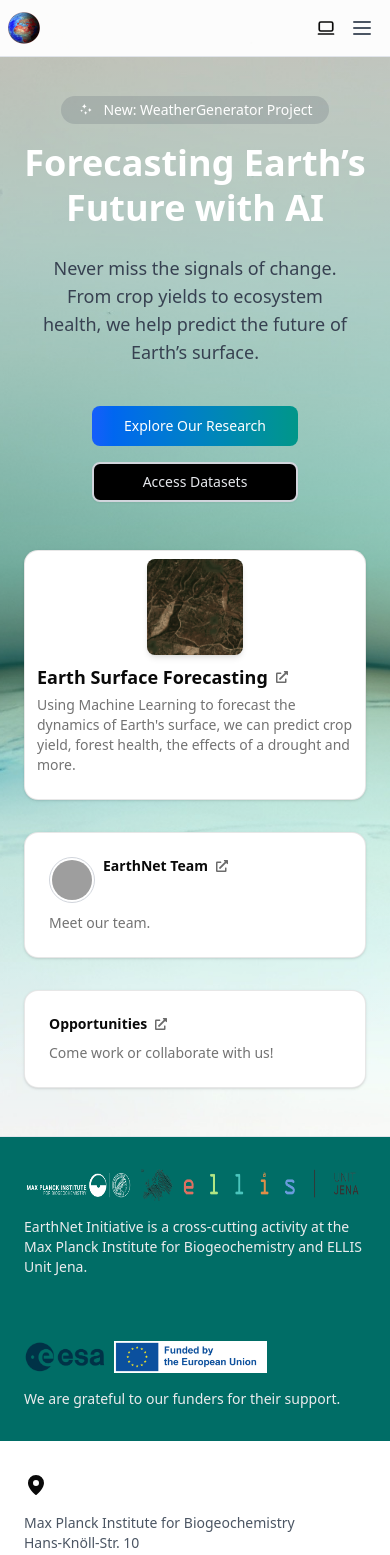
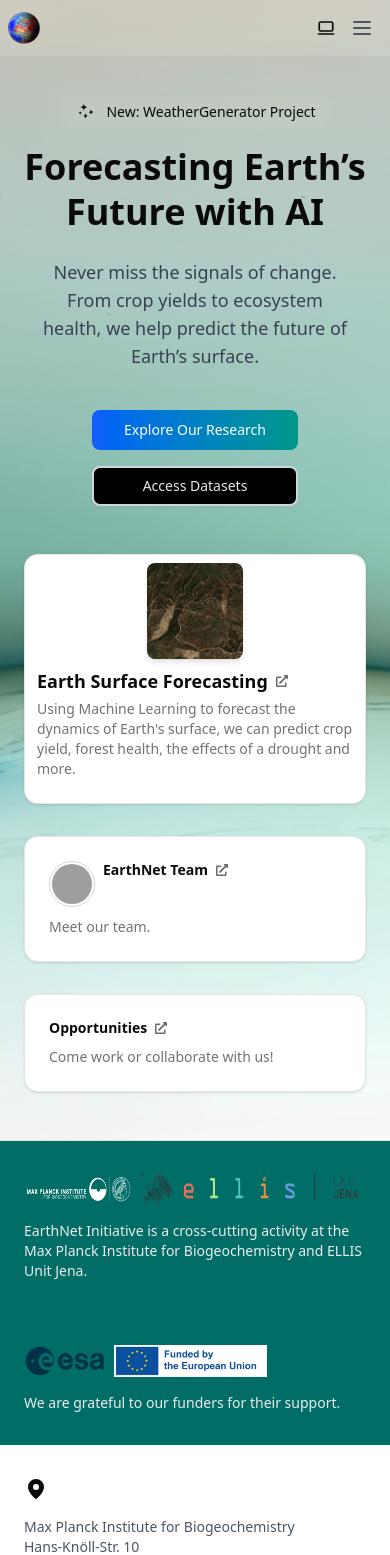
Before and after one commit to EarthyScience/earthnet.tech, a Next.js app: page / in a window 390 px wide. Shown: the top 1555 px of the page. Built offline with nearby package versions, Linux system fonts and the light colour scheme; grey boxes are pictures that could not be loaded.

Commit message:
navbar cleanup

```diff
--- a/src/app/globals.css
+++ b/src/app/globals.css
@@ -23,7 +23,7 @@
   --border: oklch(0.2 0 0 / 10%);
   /* Default light theme colors */
   --background-funding: rgb(0, 109, 102);
-  --navbar-bg: rgba(255, 255, 255, 0.95);
+  --navbar-bg: rgba(255, 255, 255, 0.15);
   --navbar-border: #E1E5EB;
   --link-color: #1E293B;
   --secondary-link-color: #4B5563;
@@ -67,6 +67,9 @@
 
 [data-theme='light'] {
   --funding-text: #ebebed;
+  a:hover {
+  color:var(--accent-2); /* Remove hover color for light theme */
+  }
 }
 
 [data-theme='dark'] {
@@ -90,7 +93,7 @@
 
   /* Dark theme custom colors */
   --background-funding: rgb(32, 33, 38);
-  --navbar-bg: rgba(22, 22, 24, 0.95);
+  --navbar-bg: rgba(22, 22, 24, 0.15);
   --navbar-border:var(--border);
   --link-color: #e2e8f0;
   --secondary-link-color: #c4c6ca;
@@ -146,8 +149,9 @@ a {
   transition: color 0.3s ease;
 }
 
+ /* Use accent-1 color for all hover links */
 a:hover {
-  color: var(--accent-1); /* Use accent-1 color for all hover links */
+  color: var(--accent-3);
 }
 
 /* Paragraph Styling */
--- a/src/app/page.mdx
+++ b/src/app/page.mdx
@@ -31,15 +31,15 @@ export default function Landing() {
       {/* Hero Content */}
       <div className="relative z-10 flex flex-col items-center text-center max-w-4xl px-6 pt-24">
         {/* Small badge */}
-       <div className="mb-4 inline-flex items-center gap-2 rounded-full bg-gray-600/20 px-4 py-1 text-sm text-white hover:bg-gray-900/30 transition">
-        <Link href="/science/weathergenerator" className="flex items-center gap-2">
-          <WiStars size={18} className="text-white-300" />
-          <span>New: WeatherGenerator Project</span>
-        </Link>
-      </div>
+        <div className="mb-4 inline-flex items-center gap-2 rounded-full bg-white/5 px-4 py-1 text-sm hover:bg-black/80 dark:bg-black/20 dark:hover:bg-transparent/20 transition-colors">
+          <Link href="/science/weathergenerator" className="flex items-center gap-2">
+            <WiStars size={24} />
+            New: WeatherGenerator Project
+          </Link>
+        </div>
 
         {/* Main headline */}
-        <h1 className="text-4xl md:text-6xl font-bold leading-tight text-white">
+        <h1 className="text-4xl md:text-6xl font-bold leading-tight">
           Forecasting Earth’s Future with AI
         </h1>
 
@@ -49,22 +49,21 @@ export default function Landing() {
           we help predict the future of Earth’s surface.
         </p>
 
-        {/* CTA */}
         <div className="mt-8 flex flex-col sm:flex-row gap-4 justify-center">
           <Button
             size="lg"
             className="bg-gradient-to-r from-blue-600 to-teal-600 hover:from-blue-700 hover:to-teal-700 text-white px-8"
             asChild
           >
-            <a href="/science">Explore Our Research</a>
+            <Link href="/science" className="cursor-pointer">Explore Our Research</Link>
           </Button>
           <Button
             size="lg"
             variant="outline"
-            className="border-2 border-gray-300 text-gray-200 bg-black hover:bg-gray-200/10"
+            className="border-2 border-gray-300 text-gray-200 bg-black hover:bg-gray-900/80"
             asChild
           >
-            <Link href="/resources/datasets">Access Datasets</Link>
+            <Link href="/resources/datasets"><span>Access Datasets</span></Link>
           </Button>
         </div>
       </div>
--- a/src/components/Menu.tsx
+++ b/src/components/Menu.tsx
@@ -1,6 +1,6 @@
 'use client'
 
-import { useState } from 'react'
+import { useState, useEffect } from 'react'
 import LogoProject from './Logo'
 import ThemeToggle from '@/components/ThemeToggle'
 import Socials from '@/components/Socials'
@@ -11,12 +11,46 @@ import { socialLinks } from '@/utils/socials'
 
 export default function Menu() {
   const [isOpen, setIsOpen] = useState(false)
+
+  // Enhanced scroll lock effect
+  useEffect(() => {
+    if (isOpen) {
+      // Save current scroll position
+      const scrollY = window.scrollY
+      // Add styles to prevent background scroll while maintaining position
+      document.body.style.position = 'fixed'
+      document.body.style.top = `-${scrollY}px`
+      document.body.style.width = '100%'
+    } else {
+      // Restore scroll position when menu closes
+      const scrollY = document.body.style.top
+      document.body.style.position = ''
+      document.body.style.top = ''
+      document.body.style.width = ''
+      window.scrollTo(0, parseInt(scrollY || '0') * -1)
+    }
+
+    return () => {
+      // Cleanup styles on unmount
+      document.body.style.position = ''
+      document.body.style.top = ''
+      document.body.style.width = ''
+    }
+  }, [isOpen])
+
   const handleLinkClick = () => {
       setIsOpen(false)
     }
 
   return (
-    <nav className="fixed top-0 left-0 right-0 bg-[var(--navbar-bg)] border-b border-[var(--navbar-border)] z-50">
+    <nav className="fixed top-0 left-0 right-0 z-50">
+      {/* Blur backdrop as pseudo-element */}
+      <div className="absolute inset-0 bg-[var(--navbar-bg)]">
+        <div className="absolute inset-0 backdrop-blur-[10px] backdrop-saturate-[180%]" />
+      </div>
+
+      {/* Main content with higher z-index */}
+      <div className="relative z-10">
         <div className="max-w-[1440px] mx-auto px-2 md:px-8 py-1">
           <div className="flex justify-between h-12">
             <div className="flex">
@@ -52,14 +86,17 @@ export default function Menu() {
             </div>
           </div>
         </div>
+      </div>
 
-      {/* Mobile menu */}
+      {/* Mobile menu with scrolling */}
       {isOpen && (
-        <div className="md:hidden bg-[var(--card)] fixed inset-0 top-12 overflow-y-auto">
-          <div className="pt-2 px-8 pb-3 space-y-1">
+        <div className="md:hidden bg-[var(--card)] fixed inset-0 top-12 z-40 overflow-y-auto overscroll-contain">
+          <div className="pt-2 px-8 pb-3 space-y-1 min-h-[calc(100vh-3rem)]">
             <MobileMenu items={navigation} onLinkClick={handleLinkClick} />
+            <div className="pt-4">
+              <Socials socialLinks={socialLinks} />
             </div>
-          <Socials socialLinks={socialLinks} />
+          </div>
         </div>
       )}
     </nav>
```
Lines whose indentation alone changed are shown as unchanged.
